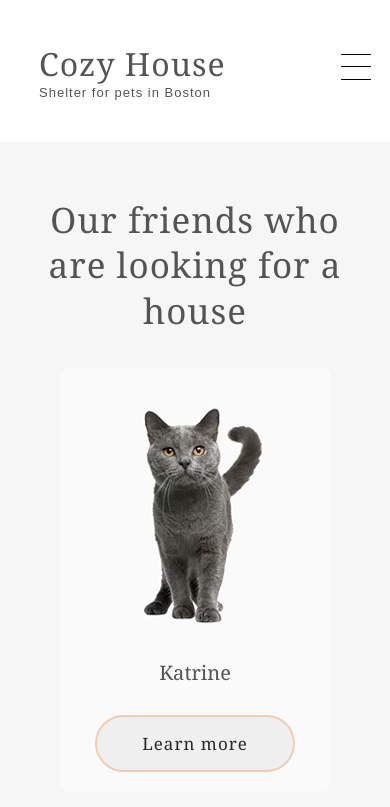
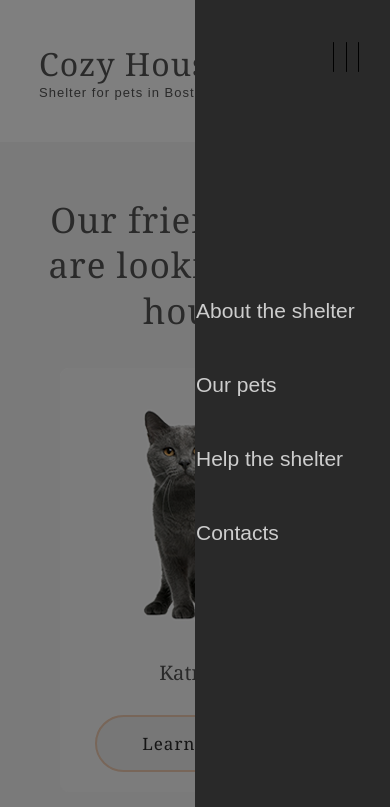
Before and after one commit to YanaBurava/ITR-FE-2, a plain HTML site: page shelter/pets.html in a window 390 px wide. Both pictures are taken after a click on the label 355 px from the left and 57 px from the top of the page. Shown: the top 807 px of the page. Drawn offline with Linux system fonts and the light colour scheme.

Commit message:
fix menu

```diff
--- a/shelter/js/humburgerMenu.js
+++ b/shelter/js/humburgerMenu.js
@@ -4,13 +4,14 @@ const overlay = document.querySelector('.overlay');
 
 function toggleMenu() {
     const isOpen = menu.classList.contains('open');
+    overlay.classList.toggle('overlay_show');
+    menuIcon.classList.toggle('menu-icon_open');
+    if (isOpen) {
 
-    if (isOpen) {
-        // Если меню открыто — закрываем его и затемнение одновременно
         menu.classList.remove('open');
         overlay.classList.remove('overlay_show');
     } else {
-        // Если меню закрыто — открываем его и затемнение одновременно
+
         menu.classList.add('open');
         overlay.classList.add('overlay_show');
     }
@@ -20,7 +21,7 @@ menuIcon.addEventListener('click', toggleMenu);
 overlay.addEventListener('click', toggleMenu);
 
 menu.addEventListener('click', (e) => {
-    const link = e.target.closest('.menu__link'); // Используем `closest` для надежности
+    const link = e.target.closest('.menu__link');
     if (!link) return;
 
     e.preventDefault();
@@ -28,9 +29,9 @@ menu.addEventListener('click', (e) => {
 
     console.log('Клик по ссылке:', href);
 
-    // Закрываем меню и затемнение
     menu.classList.remove('open');
     overlay.classList.remove('overlay_show');
+    menuIcon.classList.remove('menu-icon_open');
 
     console.log('После клика:');
     console.log('Menu open:', menu.classList.contains('open'));
--- a/shelter/js/pets.js
+++ b/shelter/js/pets.js
@@ -1,2 +1,3 @@
 import "./popupModal.js";
 import "./pagination.js";
+import "./humburgerMenu.js";
--- a/shelter/pets.html
+++ b/shelter/pets.html
@@ -18,26 +18,28 @@
                   <p class="subtitle">Shelter for pets in Boston</p>
               </div>
               <div class="menu-list">
-                  <input type="checkbox" id="menu-toggle" class="menu-toggle">
+                  <input type="checkbox" id="menu-toggle" class="menu-toggle" hidden>
                   <label for="menu-toggle" class="menu-icon">
                       <span></span>
                       <span></span>
                       <span></span>
                   </label>
+
                   <ul class="menu">
-                    <li>
-                      <a href="index.html">About the shelter</a>
+                      <li class="menu__item">
+                          <a class="menu__link " href="index.html">About the shelter</a>
                       </li>
-                    <li>
-                      <a href="pets.html" class="active">Our pets</a>
+                      <li class="menu__item">
+                          <a class="menu__link menu__link_active" href="#pets">Our pets</a>
                       </li>
-                    <li>
-                      <a href="">Help the shelter</a>
+                      <li class="menu__item">
+                          <a class="menu__link" href="#help">Help the shelter</a>
                       </li>
-                    <li>
-                      <a href="#contact">Contacts</a>
+                      <li class="menu__item">
+                          <a class="menu__link" href="#footer">Contacts</a>
                       </li>
                   </ul>
+                  <div class="overlay"></div>
               </div>
           </nav>
           </div>
--- a/shelter/styles/style.css
+++ b/shelter/styles/style.css
@@ -183,16 +183,18 @@ footer .footer-content .image img{
     .menu {
         position: fixed;
         top: 0;
-        left: -100%; /* Изначально меню за пределами экрана */
+        right: 0; /* Изначально меню за пределами экрана */
         width: 100%;
         height: 100%;
         background-color: #292929;
         transition: transform 0.3s ease-in-out;
+        transform: translateX(100%);
         z-index: 1000;
+        align-items:flex-start;
     }
 
     .menu.open {
-        transform: translateX(100%);
+        transform: translateX(0);
         width: 80%;
     }
 
@@ -258,7 +260,8 @@ footer .footer-content .image img{
     }
 
     nav ul li a {
-        font-size: 24px;
+        font-size: 21px;
+        padding: 1px;
     }
 }
 
```
Also changed, not shown: shelter/index.html (+1 -1 lines). Lines whose indentation alone changed are shown as unchanged.
